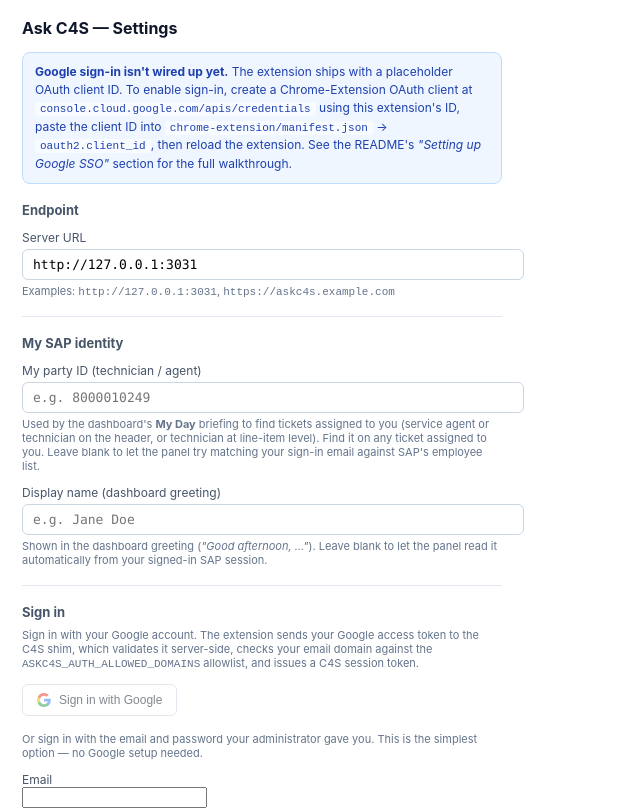
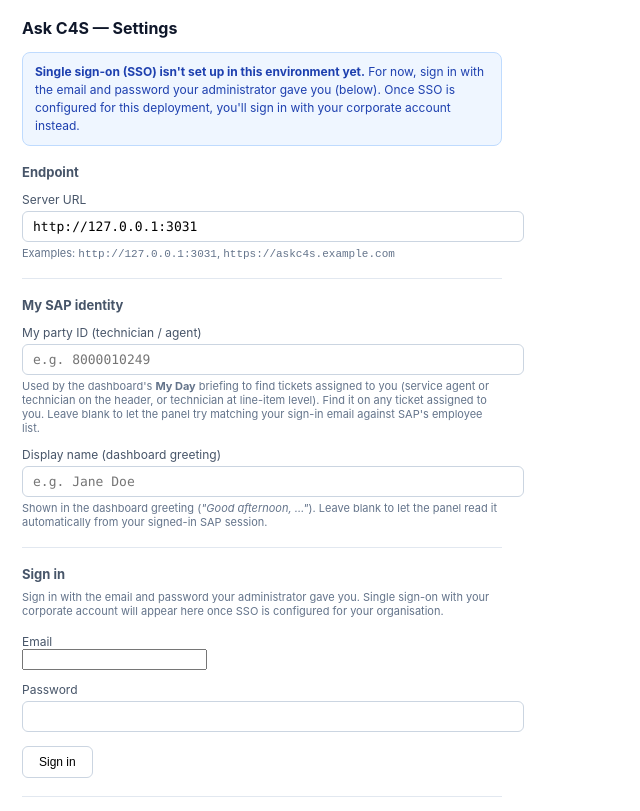
Before and after one commit to pavan-sunkara/ask-c4s, a browser extension: page chrome-extension/options.html in a window 1280 px wide. Shown: the top 811 px of the page, without its empty margins (0-640 px from the left). Drawn offline with Linux system fonts and the light colour scheme.

Commit message:
Extension options: show SSO (not configured) instead of Google sign-in
In this environment sign-in is email + password; "Google" was the wrong label.
Reworded the sign-in section and the unconfigured notice to SSO, relabelled the
button "Sign in with SSO", and hide it until SSO is actually configured (the
email + password form is the active method). No Google-specific wording remains
in the sign-in UI; the OAuth wiring stays in place for when SSO is enabled.

```diff
--- a/chrome-extension/options.html
+++ b/chrome-extension/options.html
@@ -150,14 +150,10 @@
     </div>
 
     <div id="oauth-unconfigured" class="banner banner-info" style="display: none">
-      <strong>Google sign-in isn't wired up yet.</strong>
-      The extension ships with a placeholder OAuth client ID. To enable sign-in,
-      create a Chrome-Extension OAuth client at
-      <code>console.cloud.google.com/apis/credentials</code> using this
-      extension's ID, paste the client ID into
-      <code>chrome-extension/manifest.json</code> &rarr; <code>oauth2.client_id</code>,
-      then reload the extension. See the README's
-      <em>"Setting up Google SSO"</em> section for the full walkthrough.
+      <strong>Single sign-on (SSO) isn't set up in this environment yet.</strong>
+      For now, sign in with the email and password your administrator gave you
+      (below). Once SSO is configured for this deployment, you'll sign in with
+      your corporate account instead.
     </div>
 
     <h2>Endpoint</h2>
@@ -210,28 +206,18 @@
     <h2>Sign in</h2>
     <div id="signed-out" style="display: none">
       <p class="help">
-        Sign in with your Google account. The extension sends your Google access token to the
-        C4S shim, which validates it server-side, checks your email domain against the
-        <code>ASKC4S_AUTH_ALLOWED_DOMAINS</code> allowlist, and issues a C4S session token.
+        Sign in with the email and password your administrator gave you.
+        Single sign-on with your corporate account will appear here once SSO is
+        configured for your organisation.
       </p>
-      <div class="row">
-        <button id="sign-in" class="google" type="button">
-          <svg width="14" height="14" viewBox="0 0 18 18" aria-hidden="true">
-            <path fill="#4285F4" d="M17.64 9.2c0-.637-.057-1.251-.164-1.84H9v3.481h4.844a4.14 4.14 0 0 1-1.796 2.716v2.258h2.908c1.702-1.567 2.684-3.875 2.684-6.615z"/>
-            <path fill="#34A853" d="M9 18c2.43 0 4.467-.806 5.956-2.185l-2.908-2.258c-.806.54-1.837.86-3.048.86-2.344 0-4.328-1.584-5.036-3.711H.957v2.332A8.997 8.997 0 0 0 9 18z"/>
-            <path fill="#FBBC05" d="M3.964 10.71A5.41 5.41 0 0 1 3.682 9c0-.593.102-1.17.282-1.71V4.958H.957A8.996 8.996 0 0 0 0 9c0 1.452.348 2.827.957 4.042l3.007-2.332z"/>
-            <path fill="#EA4335" d="M9 3.58c1.321 0 2.508.454 3.44 1.345l2.582-2.58C13.463.891 11.426 0 9 0A8.997 8.997 0 0 0 .957 4.958L3.964 7.29C4.672 5.163 6.656 3.58 9 3.58z"/>
-          </svg>
-          Sign in with Google
-        </button>
+      <!-- SSO button — hidden until SSO is configured for this deployment (see
+           options.js). The element is kept so the sign-in wiring stays intact. -->
+      <div class="row" id="sso-row">
+        <button id="sign-in" type="button">Sign in with SSO</button>
         <span id="signin-error" class="err"></span>
       </div>
 
       <div id="pw-signin" style="margin-top: 16px">
-        <p class="help">
-          Or sign in with the email and password your administrator gave you. This is the
-          simplest option — no Google setup needed.
-        </p>
         <label for="pw-email">Email</label>
         <input id="pw-email" type="email" autocomplete="username" spellcheck="false" />
         <label for="pw-password">Password</label>
@@ -590,7 +576,7 @@
       spellcheck="false"
     />
     <div class="help">
-      Leave blank when signed in with your account or via Google (those tokens take precedence).
+      Leave blank when signed in with your account or via SSO (those tokens take precedence).
       Only for deployments still on the shared password: paste the token returned by
       <code>POST /api/internal/auth</code>.
     </div>
--- a/chrome-extension/options.js
+++ b/chrome-extension/options.js
@@ -432,13 +432,10 @@ async function load() {
   // show the wire-up instructions inline instead of letting the click
   // crash into Chrome's OAuth error page.
   if (!oauthConfigured()) {
-    const btn = $("sign-in");
-    if (btn) {
-      btn.disabled = true;
-      btn.title = "OAuth client_id not configured — see README §Setting up Google SSO";
-      btn.style.opacity = "0.55";
-      btn.style.cursor = "not-allowed";
-    }
+    // SSO isn't configured for this deployment — hide the SSO button and show
+    // the notice; the email + password form below is the active sign-in.
+    const ssoRow = $("sso-row");
+    if (ssoRow) ssoRow.style.display = "none";
     const banner = $("oauth-unconfigured");
     if (banner) banner.style.display = "block";
   }
```
